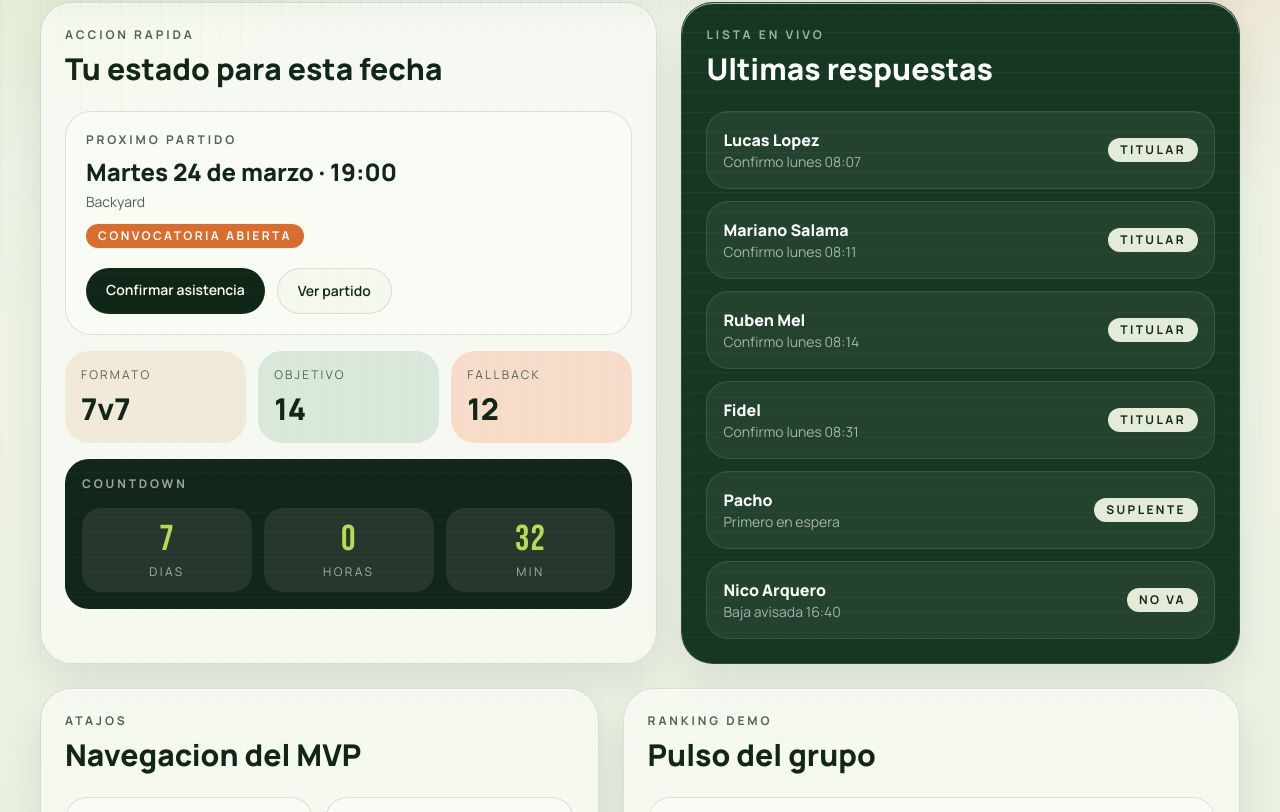
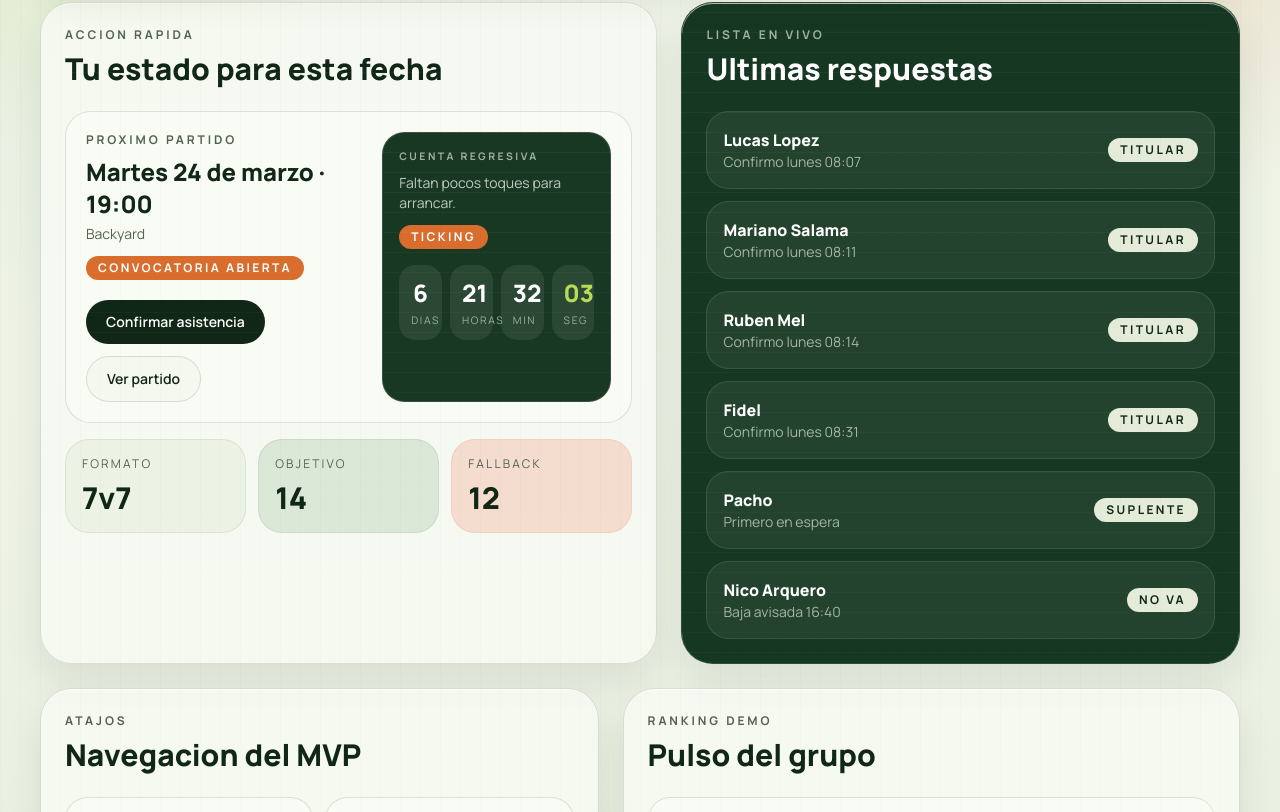
Before and after one commit to atomaculus/football_tracker, a Next.js app in the folder web/: page / in a window 1280 px wide. Shown: the part 428-1240 px from the top of the page. Built offline with nearby package versions, Linux system fonts and the light colour scheme; no server answers; the database is empty.

Commit message:
Move home countdown into hero card

```diff
--- a/web/src/app/page.tsx
+++ b/web/src/app/page.tsx
@@ -20,6 +20,8 @@ export default async function Home() {
         <SectionCard eyebrow="Accion rapida" title="Tu estado para esta fecha">
           <div className="grid gap-4">
             <div className="rounded-[1.6rem] border border-line bg-surface-strong p-5">
+              <div className="grid gap-4 xl:grid-cols-[1.1fr_0.9fr] xl:items-stretch">
+                <div className="flex h-full flex-col">
                   <div className="flex flex-wrap items-center justify-between gap-3">
                     <div>
                       <p className="text-xs font-bold uppercase tracking-[0.24em] text-muted">
@@ -48,22 +50,28 @@ export default async function Home() {
                   </div>
                 </div>
 
+                <MatchCountdown
+                  isoDate={nextMatch.isoDate}
+                  isoTime={nextMatch.isoTime}
+                  compact
+                />
+              </div>
+            </div>
+
             <div className="grid gap-3 sm:grid-cols-3">
-              <div className="rounded-[1.5rem] bg-[#f1ead8] p-4">
+              <div className="rounded-[1.5rem] border border-[#2d6a3d]/10 bg-[#edf3e4] p-4">
                 <p className="text-xs uppercase tracking-[0.18em] text-muted">Formato</p>
                 <p className="mt-2 text-3xl font-black">{nextMatch.format}</p>
               </div>
-              <div className="rounded-[1.5rem] bg-[#dae8db] p-4">
+              <div className="rounded-[1.5rem] border border-[#2d6a3d]/10 bg-[#dbe8d8] p-4">
                 <p className="text-xs uppercase tracking-[0.18em] text-muted">Objetivo</p>
                 <p className="mt-2 text-3xl font-black">{nextMatch.targetPlayers}</p>
               </div>
-              <div className="rounded-[1.5rem] bg-[#f7ddc9] p-4">
+              <div className="rounded-[1.5rem] border border-[#d96d2d]/12 bg-[#f4ddcf] p-4">
                 <p className="text-xs uppercase tracking-[0.18em] text-muted">Fallback</p>
                 <p className="mt-2 text-3xl font-black">{nextMatch.fallbackPlayers}</p>
               </div>
             </div>
-
-            <MatchCountdown isoDate={nextMatch.isoDate} isoTime={nextMatch.isoTime} />
           </div>
         </SectionCard>
 
@@ -145,13 +153,13 @@ export default async function Home() {
               <Pill tone="lime">{laundryDuty.status}</Pill>
             </div>
             <div className="mt-5 grid gap-3 sm:grid-cols-2">
-              <div className="rounded-[1.2rem] bg-[#f1ead8] p-4">
+              <div className="rounded-[1.2rem] border border-[#2d6a3d]/10 bg-[#edf3e4] p-4">
                 <p className="text-xs uppercase tracking-[0.18em] text-muted">Modo</p>
                 <p className="mt-2 text-lg font-black capitalize">
                   {laundryDuty.assignmentMode}
                 </p>
               </div>
-              <div className="rounded-[1.2rem] bg-[#dae8db] p-4">
+              <div className="rounded-[1.2rem] border border-[#2d6a3d]/10 bg-[#dbe8d8] p-4">
                 <p className="text-xs uppercase tracking-[0.18em] text-muted">Entrega</p>
                 <p className="mt-2 text-lg font-black">{laundryDuty.dueLabel}</p>
               </div>
--- a/web/src/components/match-countdown.tsx
+++ b/web/src/components/match-countdown.tsx
@@ -1,85 +1,169 @@
 "use client";
 
-import { useEffect, useMemo, useState } from "react";
+import { useEffect, useState } from "react";
 
-function getTargetTime(isoDate?: string, isoTime?: string) {
+import { Pill } from "@/components/ui";
+
+function normalizeTime(isoTime?: string) {
+  if (!isoTime) {
+    return "19:00:00";
+  }
+
+  const trimmedTime = isoTime.trim();
+
+  if (/^\d{2}:\d{2}$/.test(trimmedTime)) {
+    return `${trimmedTime}:00`;
+  }
+
+  if (/^\d{2}:\d{2}:\d{2}$/.test(trimmedTime)) {
+    return trimmedTime;
+  }
+
+  return "19:00:00";
+}
+
+function getTargetDate(isoDate?: string, isoTime?: string) {
   if (!isoDate) {
     return null;
   }
 
-  const safeTime = isoTime ?? "19:00:00";
-  return new Date(`${isoDate}T${safeTime}-03:00`);
+  const time = normalizeTime(isoTime);
+  const parsedDate = new Date(`${isoDate}T${time}`);
+
+  return Number.isNaN(parsedDate.getTime()) ? null : parsedDate;
 }
 
-function getCountdownParts(targetTime: Date, now: number) {
-  const diff = targetTime.getTime() - now;
-
-  if (diff <= 0) {
-    return null;
+function formatCountdown(targetDate: Date | null, now: number) {
+  if (!targetDate) {
+      return {
+        days: "0",
+        hours: "00",
+        minutes: "00",
+        seconds: "00",
+        isLive: false,
+      };
   }
 
-  const totalMinutes = Math.floor(diff / 60000);
-  const days = Math.floor(totalMinutes / (60 * 24));
-  const hours = Math.floor((totalMinutes % (60 * 24)) / 60);
-  const minutes = totalMinutes % 60;
+  const diffMs = targetDate.getTime() - now;
 
-  return { days, hours, minutes };
+  if (diffMs <= 0) {
+    return {
+      days: "0",
+      hours: "00",
+      minutes: "00",
+      seconds: "00",
+      isLive: true,
+    };
+  }
+
+  const totalSeconds = Math.floor(diffMs / 1000);
+  const days = Math.floor(totalSeconds / 86400);
+  const hours = Math.floor((totalSeconds % 86400) / 3600);
+  const minutes = Math.floor((totalSeconds % 3600) / 60);
+  const seconds = totalSeconds % 60;
+
+  return {
+    days: String(days),
+    hours: String(hours).padStart(2, "0"),
+    minutes: String(minutes).padStart(2, "0"),
+    seconds: String(seconds).padStart(2, "0"),
+    isLive: false,
+  };
 }
 
 export function MatchCountdown({
   isoDate,
   isoTime,
+  compact = false,
 }: {
   isoDate?: string;
   isoTime?: string;
+  compact?: boolean;
 }) {
+  const targetDate = getTargetDate(isoDate, isoTime);
   const [now, setNow] = useState(() => Date.now());
 
   useEffect(() => {
     const intervalId = window.setInterval(() => {
       setNow(Date.now());
-    }, 60000);
+    }, 1000);
 
     return () => window.clearInterval(intervalId);
   }, []);
 
-  const parts = useMemo(() => {
-    const targetTime = getTargetTime(isoDate, isoTime);
-    if (!targetTime) {
-      return null;
-    }
+  const countdown = formatCountdown(targetDate, now);
 
-    return getCountdownParts(targetTime, now);
-  }, [isoDate, isoTime, now]);
+  if (compact) {
+    return (
+      <div className="rounded-[1.4rem] border border-white/12 bg-[#183823] p-4 text-white">
+        <div className="flex flex-wrap items-center justify-between gap-3">
+          <div>
+            <p className="text-[0.65rem] font-bold uppercase tracking-[0.24em] text-white/60">
+              Cuenta regresiva
+            </p>
+            <p className="mt-2 text-sm text-white/72">
+              {countdown.isLive ? "La fecha ya esta en juego." : "Faltan pocos toques para arrancar."}
+            </p>
+          </div>
+          <Pill tone={countdown.isLive ? "lime" : "accent"}>
+            {countdown.isLive ? "En juego" : "Ticking"}
+          </Pill>
+        </div>
 
-  if (!parts) {
-    return (
-      <div className="rounded-[1.5rem] border border-dashed border-line bg-background/40 p-4">
-        <p className="text-xs font-bold uppercase tracking-[0.24em] text-muted">
-          Countdown
-        </p>
-        <p className="mt-2 text-lg font-black">La fecha ya arranco o no tiene horario.</p>
+        <div className="mt-4 grid grid-cols-4 gap-2">
+          <div className="rounded-[1rem] bg-white/8 p-3 text-center">
+            <p className="text-2xl font-black">{countdown.days}</p>
+            <p className="mt-1 text-[0.65rem] uppercase tracking-[0.16em] text-white/56">Dias</p>
+          </div>
+          <div className="rounded-[1rem] bg-white/8 p-3 text-center">
+            <p className="text-2xl font-black">{countdown.hours}</p>
+            <p className="mt-1 text-[0.65rem] uppercase tracking-[0.16em] text-white/56">Horas</p>
+          </div>
+          <div className="rounded-[1rem] bg-white/8 p-3 text-center">
+            <p className="text-2xl font-black">{countdown.minutes}</p>
+            <p className="mt-1 text-[0.65rem] uppercase tracking-[0.16em] text-white/56">Min</p>
+          </div>
+          <div className="rounded-[1rem] bg-white/8 p-3 text-center">
+            <p className="text-2xl font-black text-lime">{countdown.seconds}</p>
+            <p className="mt-1 text-[0.65rem] uppercase tracking-[0.16em] text-white/56">Seg</p>
+          </div>
+        </div>
       </div>
     );
   }
 
   return (
-    <div className="rounded-[1.5rem] border border-line bg-[#13261c] p-4 text-white">
-      <p className="text-xs font-bold uppercase tracking-[0.24em] text-white/60">
-        Countdown
-      </p>
-      <div className="mt-4 grid grid-cols-3 gap-3">
-        <div className="rounded-[1.2rem] bg-white/8 p-3 text-center">
-          <p className="display text-4xl text-lime">{parts.days}</p>
-          <p className="mt-1 text-xs uppercase tracking-[0.2em] text-white/60">Dias</p>
+    <div className="rounded-[1.6rem] border border-line bg-surface p-5">
+      <div className="flex flex-wrap items-center justify-between gap-3">
+        <div>
+          <p className="text-xs font-bold uppercase tracking-[0.24em] text-muted">
+            Cuenta regresiva
+          </p>
+          <p className="mt-2 text-sm text-muted">
+            Tiempo restante hasta que arranque la fecha.
+          </p>
         </div>
-        <div className="rounded-[1.2rem] bg-white/8 p-3 text-center">
-          <p className="display text-4xl text-lime">{parts.hours}</p>
-          <p className="mt-1 text-xs uppercase tracking-[0.2em] text-white/60">Horas</p>
+        <Pill tone={countdown.isLive ? "lime" : "default"}>
+          {countdown.isLive ? "En juego" : "Proximo turno"}
+        </Pill>
+      </div>
+
+      <div className="mt-5 grid grid-cols-2 gap-3 sm:grid-cols-4">
+        <div className="rounded-[1.2rem] border border-[#2d6a3d]/10 bg-[#edf3e4] p-4 text-center">
+          <p className="text-3xl font-black">{countdown.days}</p>
+          <p className="mt-1 text-xs uppercase tracking-[0.18em] text-muted">Dias</p>
         </div>
-        <div className="rounded-[1.2rem] bg-white/8 p-3 text-center">
-          <p className="display text-4xl text-lime">{parts.minutes}</p>
-          <p className="mt-1 text-xs uppercase tracking-[0.2em] text-white/60">Min</p>
+        <div className="rounded-[1.2rem] border border-[#2d6a3d]/10 bg-[#dbe8d8] p-4 text-center">
+          <p className="text-3xl font-black">{countdown.hours}</p>
+          <p className="mt-1 text-xs uppercase tracking-[0.18em] text-muted">Horas</p>
+        </div>
+        <div className="rounded-[1.2rem] border border-[#d96d2d]/12 bg-[#f4ddcf] p-4 text-center">
+          <p className="text-3xl font-black">{countdown.minutes}</p>
+          <p className="mt-1 text-xs uppercase tracking-[0.18em] text-muted">Min</p>
+        </div>
+        <div className="rounded-[1.2rem] border border-[#2d6a3d]/10 bg-[#ecede4] p-4 text-center">
+          <p className="text-3xl font-black text-accent-strong">{countdown.seconds}</p>
+          <p className="mt-1 text-xs uppercase tracking-[0.18em] text-muted">Seg</p>
         </div>
       </div>
     </div>
```
Lines whose indentation alone changed are shown as unchanged.
